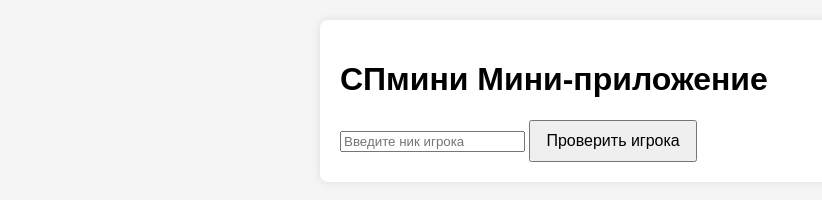
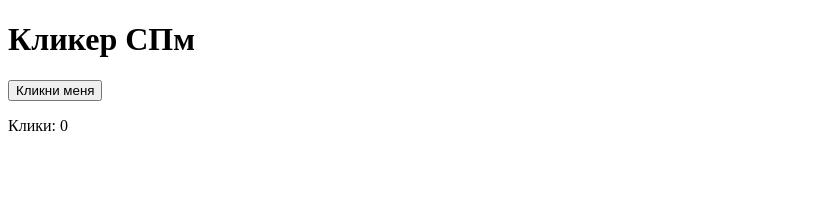
Before and after one commit to dogysad7-ai/testspm, a plain HTML site: page index.html in a window 1280 px wide. Shown: the whole page, without its empty margins (0-822 px from the left). Drawn offline with Linux system fonts and the light colour scheme.

Commit message:
Update index.html

```diff
--- a/index.html
+++ b/index.html
@@ -3,16 +3,13 @@
 <html lang="ru">
 <head>
   <meta charset="UTF-8" />
-  <title>СПмини Мини-приложение</title>
-  <link rel="stylesheet" href="style.css" />
+  <title>Простой Кликер СПм</title>
 </head>
 <body>
-  <div class="container">
-    <h1>СПмини Мини-приложение</h1>
-    <input id="playerName" type="text" placeholder="Введите ник игрока" />
-    <button id="checkBtn">Проверить игрока</button>
-  </div>
+  <h1>Кликер СПм</h1>
+  <button id="clickBtn">Кликни меня</button>
+  <p>Клики: <span id="count">0</span></p>
 
-  <script type="module" src="app.js"></script>
+  <script src="index.js"></script>
 </body>
 </html>
```
